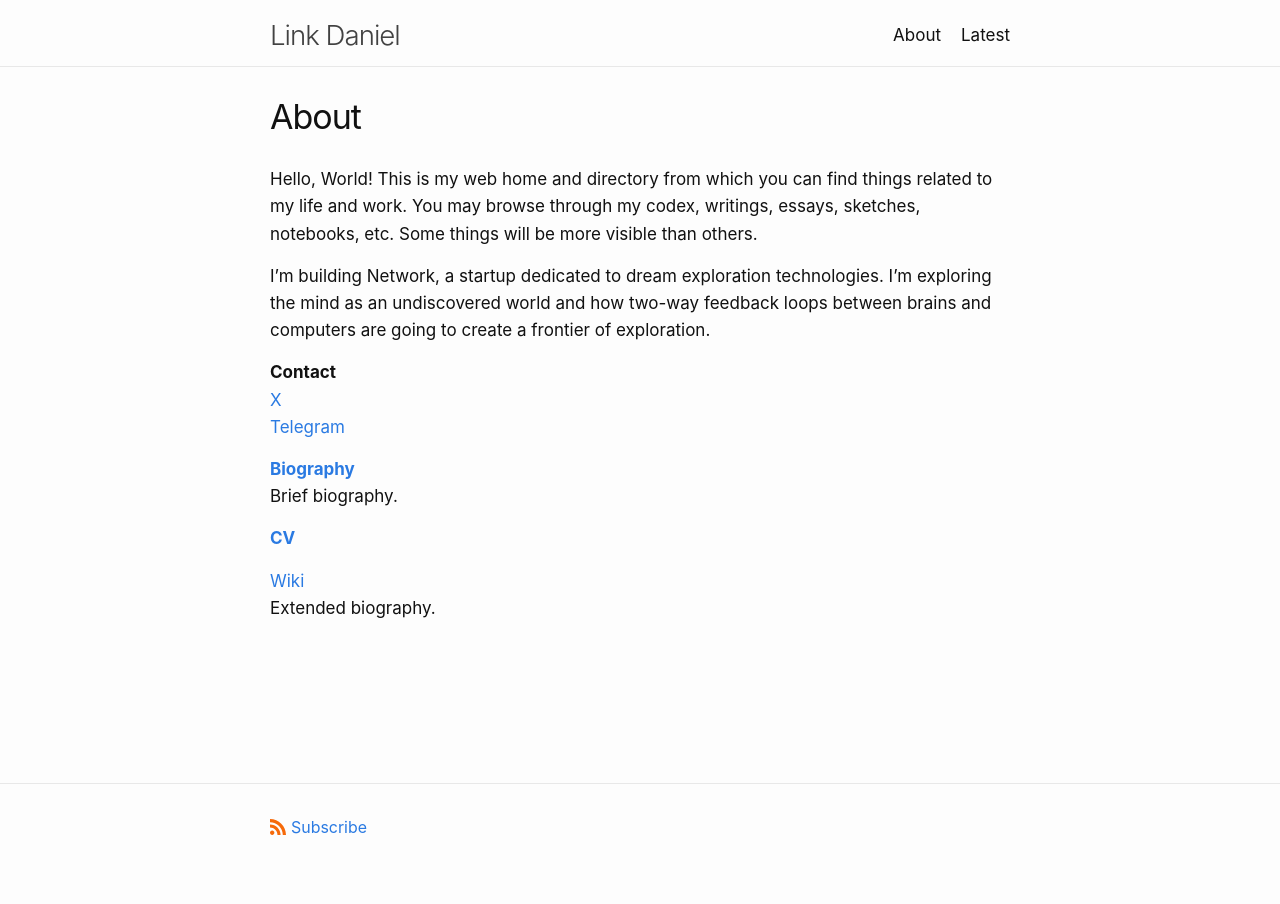
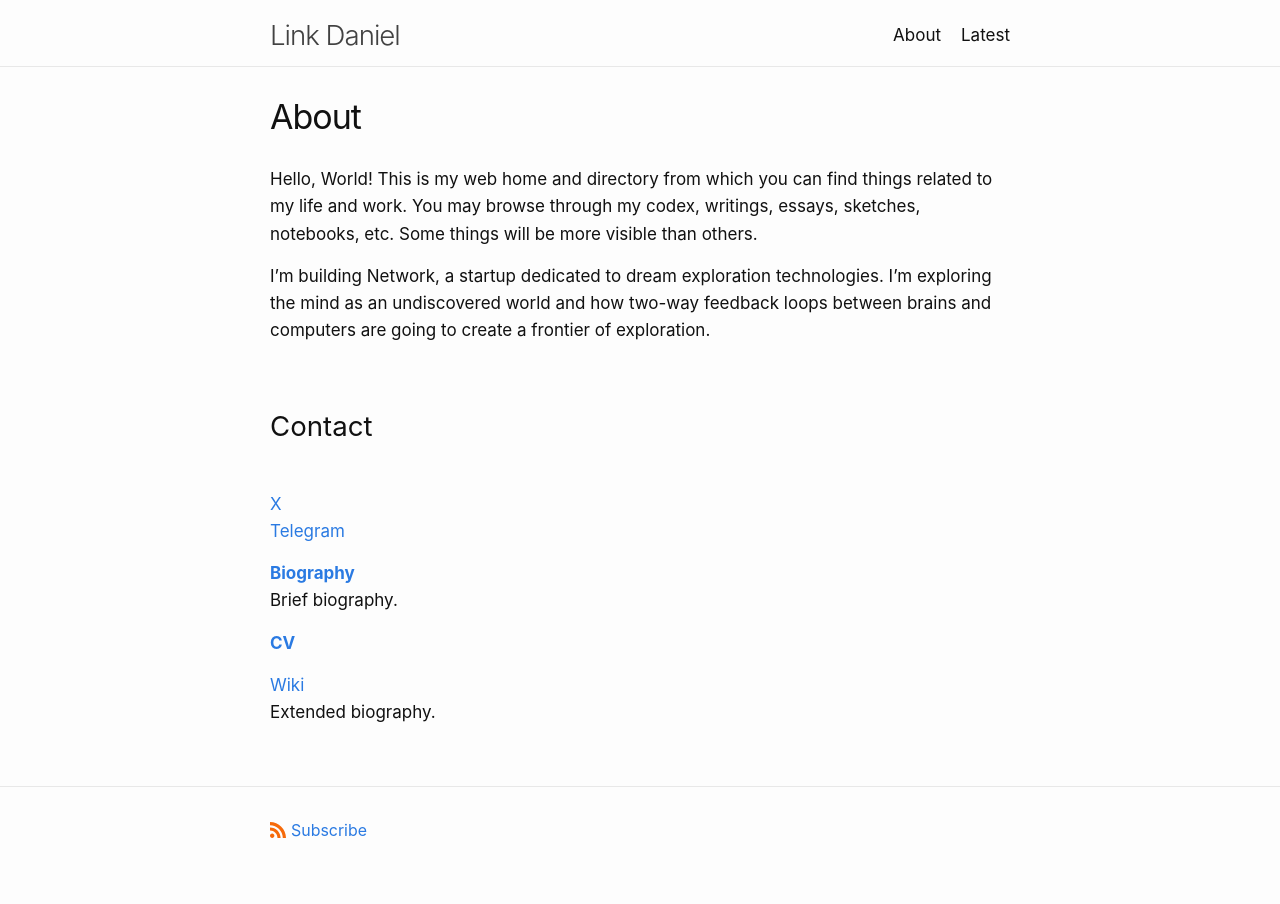
Before and after one commit to link-daniel/link.github.io, a Jekyll site: the page built from about.md, in a window 1280 px wide. Built offline with Jekyll 4.4.1, drawn with Linux system fonts in a browser that asks for light colours.

```diff
--- a/about.md
+++ b/about.md
@@ -8,7 +8,7 @@ Hello, World! This is my web home and directory from which you can find things r
 
 I'm building Network, a startup dedicated to dream exploration technologies. I'm exploring the mind as an undiscovered world and how two-way feedback loops between brains and computers are going to create a frontier of exploration.
 
-**Contact**
+<h3>Contact</h3>
 <br>
 [X](https://x.com/linkd)
 <br>
```
